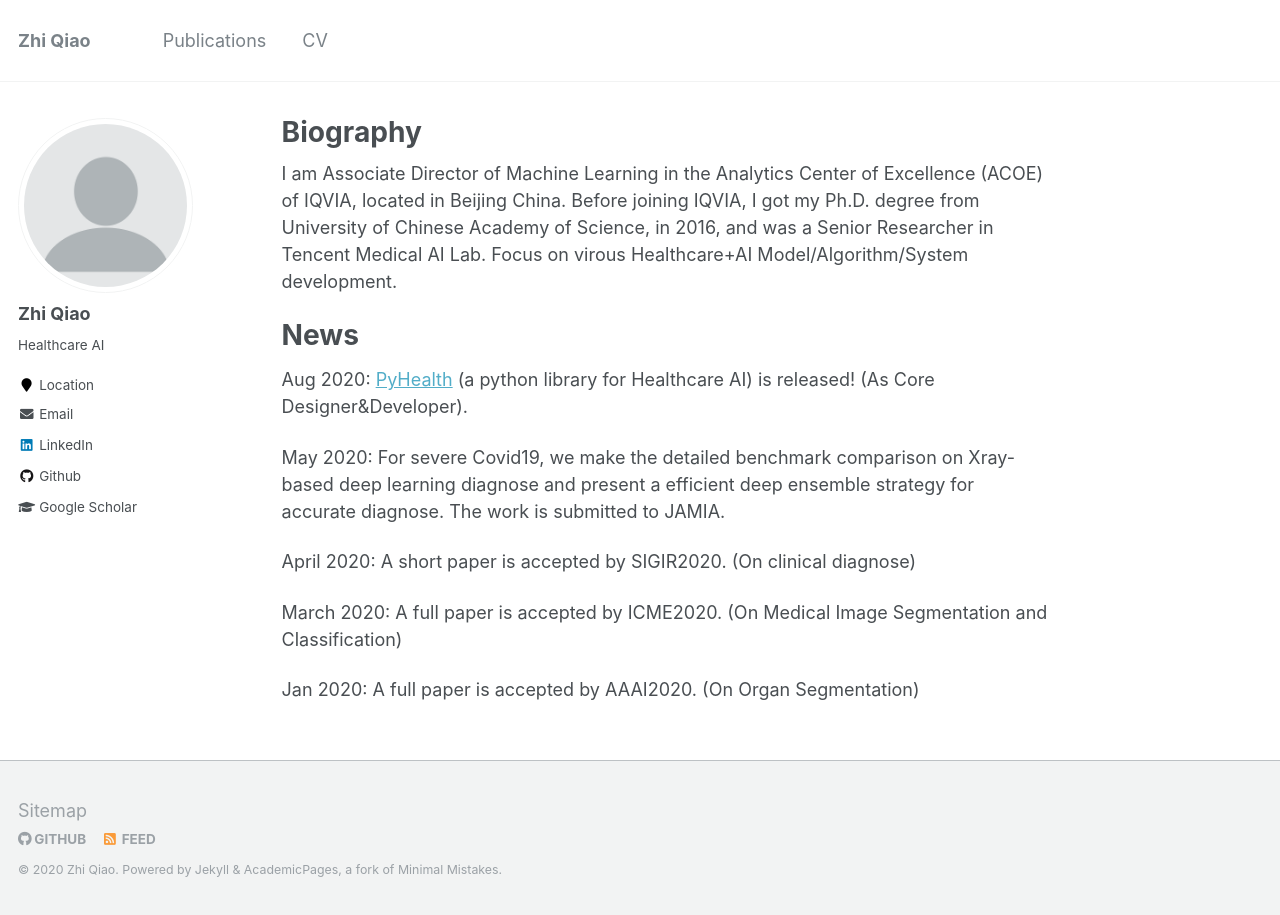
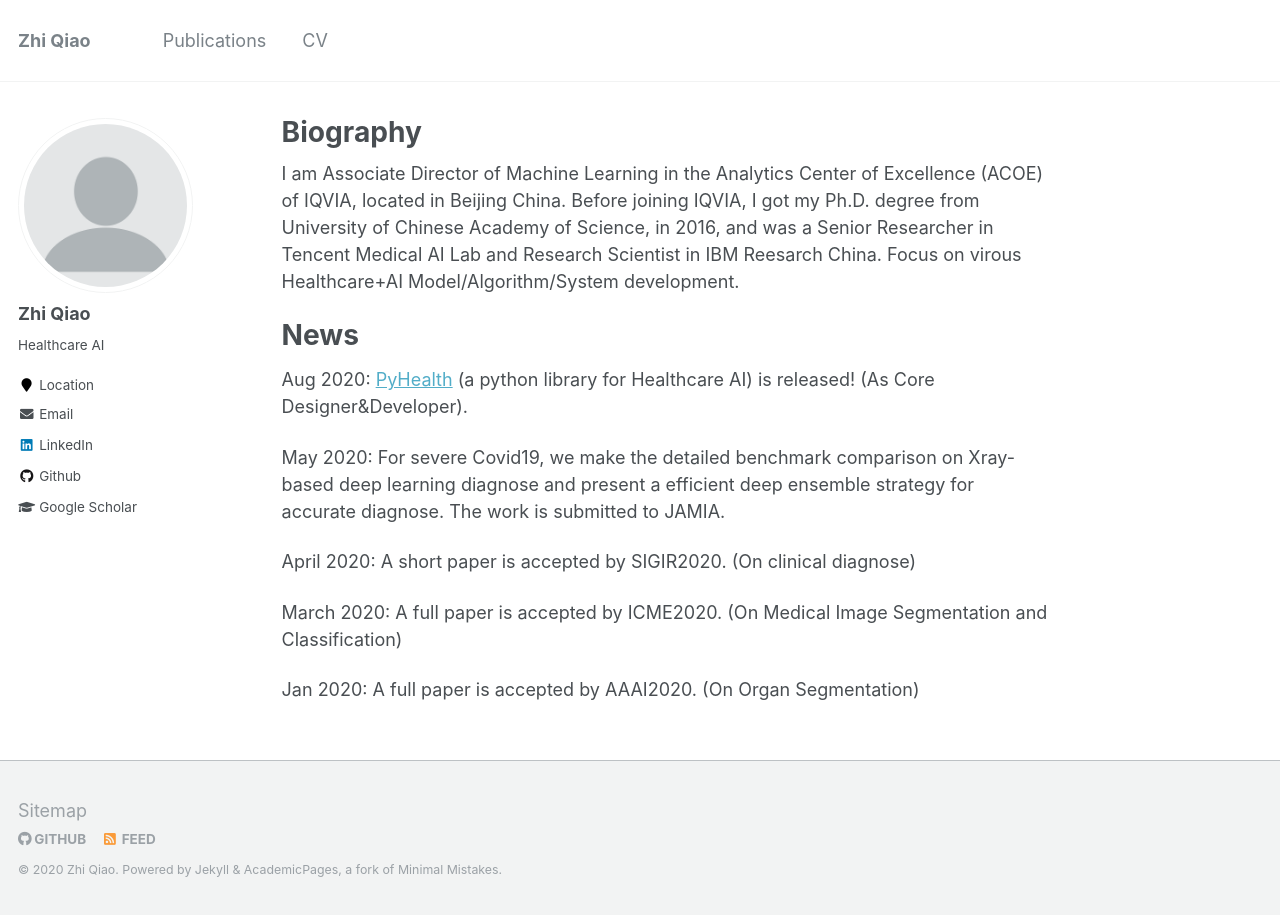
Before and after one commit to qxiaobu/qxiaobu.github.io, a Jekyll site: the page built from _pages/about.md, in a window 1280 px wide. Built offline with Jekyll 4.4.1, drawn with Linux system fonts in a browser that asks for light colours.

Commit message:
Update about.md

```diff
--- a/_pages/about.md
+++ b/_pages/about.md
@@ -8,7 +8,7 @@ redirect_from:
   - /about.html
 ---
 
-I am Associate Director of Machine Learning in the Analytics Center of Excellence (ACOE) of IQVIA, located in Beijing China. Before joining IQVIA, I got my Ph.D. degree from University of Chinese Academy of Science, in 2016, and was a Senior Researcher in Tencent Medical AI Lab. Focus on virous Healthcare+AI Model/Algorithm/System development.
+I am Associate Director of Machine Learning in the Analytics Center of Excellence (ACOE) of IQVIA, located in Beijing China. Before joining IQVIA, I got my Ph.D. degree from University of Chinese Academy of Science, in 2016, and was a Senior Researcher in Tencent Medical AI Lab and Research Scientist in IBM Reesarch China. Focus on virous Healthcare+AI Model/Algorithm/System development.
 
 News
 ======
```
